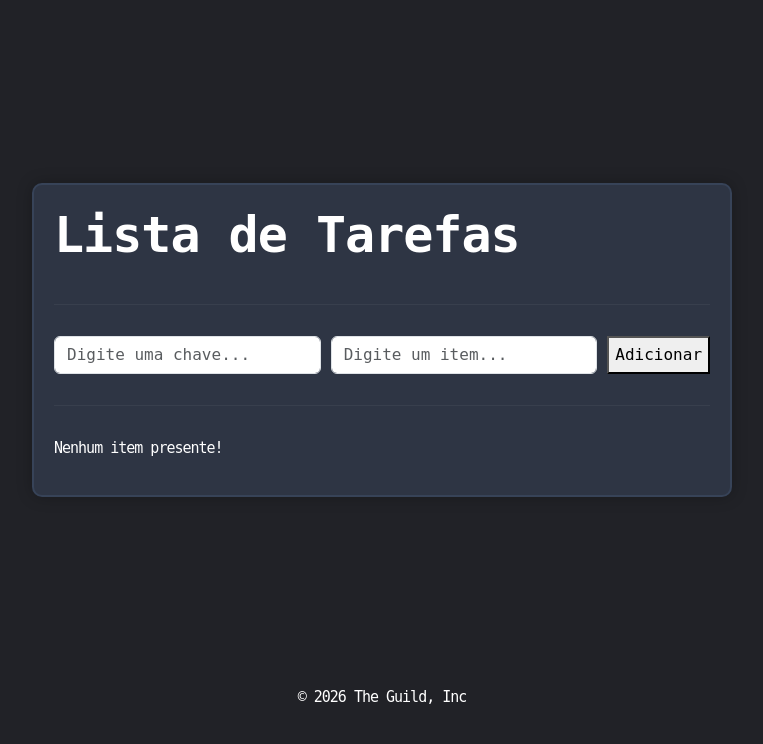
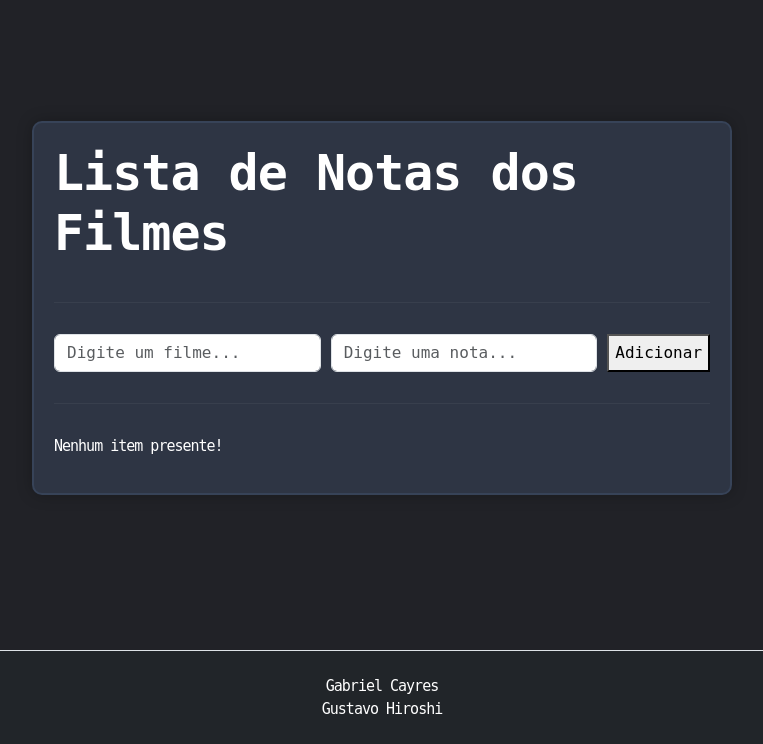
Before and after one commit to Mega-Blaster-Code/Atividade-das-tr-s-listas-python, a Flask app: page /chaveada in a window 1280 px wide. Shown: the part 56-800 px from the top of the page, without its empty margins (258-1021 px from the left). Run offline with Flask 3, Linux system fonts and the light colour scheme.

Commit message:
Modificação no HTML das páginas.
Adicionado os nomes dos colaboradores no rodapé das páginas.
Ajustado a ordem de inserção de itens na lista_chaveada.html.
Imagem do card da lista chaveada ajustada para ficar a mostra por completo.

```diff
--- a/static/css.css
+++ b/static/css.css
@@ -98,11 +98,11 @@ nav {
 
 .dropdown-item {
 	color: #ffffff;
-	background-color: #8691a7c5;
+	background-color: #1e3974e8;
 }
 
 .dropdown-item:hover {
-	background-color: #d7dde9;
+	background-color: #4da1ae91;
 }
 
 p {
--- a/templates/index.html
+++ b/templates/index.html
@@ -53,7 +53,7 @@
 
 					<div class="col">
 						<div class="card h-100 shadow-sm">
-							<img src="{{ url_for('static', filename='nota.png') }}" class="card-img-top" alt="Card 2" style="height: 200px; object-fit: cover;">
+							<img src="{{ url_for('static', filename='nota.png') }}" class="card-img-top spin" alt="Card 2" style="height: 200px; object-fit: contain;">
 							<div class="card-body d-flex flex-column">
 								<h5 class="card-title">Nota dos filmes</h5>
 								<p class="card-text flex-grow-1">Nota dos filmes, postas no intervalo de 0 a 10.</p>
@@ -80,7 +80,8 @@
 			<div class="container">
 				<div class="row">
 					<div class="col-12 text-center">
-						<p class="text- mb-0" style="color: #ffffff;">© 2026 The Guild, Inc</p>
+						<p class="text- mb-0" style="color: #ffffff;">Gabriel Cayres</p>
+						<p class="text- mb-0" style="color: #ffffff;">Gustavo Hiroshi</p>
 					</div>
 				</div>
 			</div>
--- a/templates/lista_chaveada.html
+++ b/templates/lista_chaveada.html
@@ -30,7 +30,7 @@
 							</a>
 							<ul class="dropdown-menu">
 								<li><a class="dropdown-item" href="/lista">Notas dos filmes</a></li>
-								<li><a class="dropdown-item" href="/">Home</a></li>
+								<li><a class="dropdown-item" href="/conjuntos">Gêneros Cinematográficos</a></li>
 							</ul>
 						</li>
 					</ul>
@@ -43,15 +43,15 @@
 
 		<div class="box">
 
-			<h1>Lista de Tarefas</h1>
+			<h1>Lista de Notas dos Filmes</h1>
 
 			<hr>
 
 			<form action="{{url_for('nota_filmes')}}" method="post" class="fit_box">
 				<input type="text" name="item_chaveada" id="item_chaveada" required class="form-control"
-					placeholder="Digite uma chave...">
+					placeholder="Digite um filme...">
 				<input type="text" name="key_chaveada" id="key_chaveada" required class="form-control"
-					placeholder="Digite um item...">
+					placeholder="Digite uma nota...">
 
 				<button type="submit">Adicionar</button>
 			</form>
@@ -60,13 +60,13 @@
 
 			{% if lista_chaveada %}
 			<div class="text_box">
-				<h2>Itens ({{ conjunto|length }})</h2>
+				<h2>Itens ({{ lista_chaveada |length }})</h2>
 
 				<table>
 					<thead>
 						<tr>
-							<th>Valor</th>
-							<th>Chave</th>
+							<th>Filme</th>
+							<th>Nota</th>
 						</tr>
 					</thead>
 					<tbody>
@@ -87,9 +87,16 @@
 
 	</main>
 
-	<footer class="center">
-		<p>© 2026 The Guild, Inc</p>
-	</footer>
+		<footer class="bg-dark py-4 border-top mt-5">
+			<div class="container">
+				<div class="row">
+					<div class="col-12 text-center">
+						<p class="text- mb-0" style="color: #ffffff;">Gabriel Cayres</p>
+						<p class="text- mb-0" style="color: #ffffff;">Gustavo Hiroshi</p>
+					</div>
+				</div>
+			</div>
+		</footer>
 
 	<script src="https://cdn.jsdelivr.net/npm/bootstrap@5.3.8/dist/js/bootstrap.bundle.min.js"></script>
 
```
Also changed, not shown: main.py (+14 -0 lines), templates/lista_conjuntos.html (+16 -9 lines), templates/lista_ordenada.html (+12 -5 lines).
